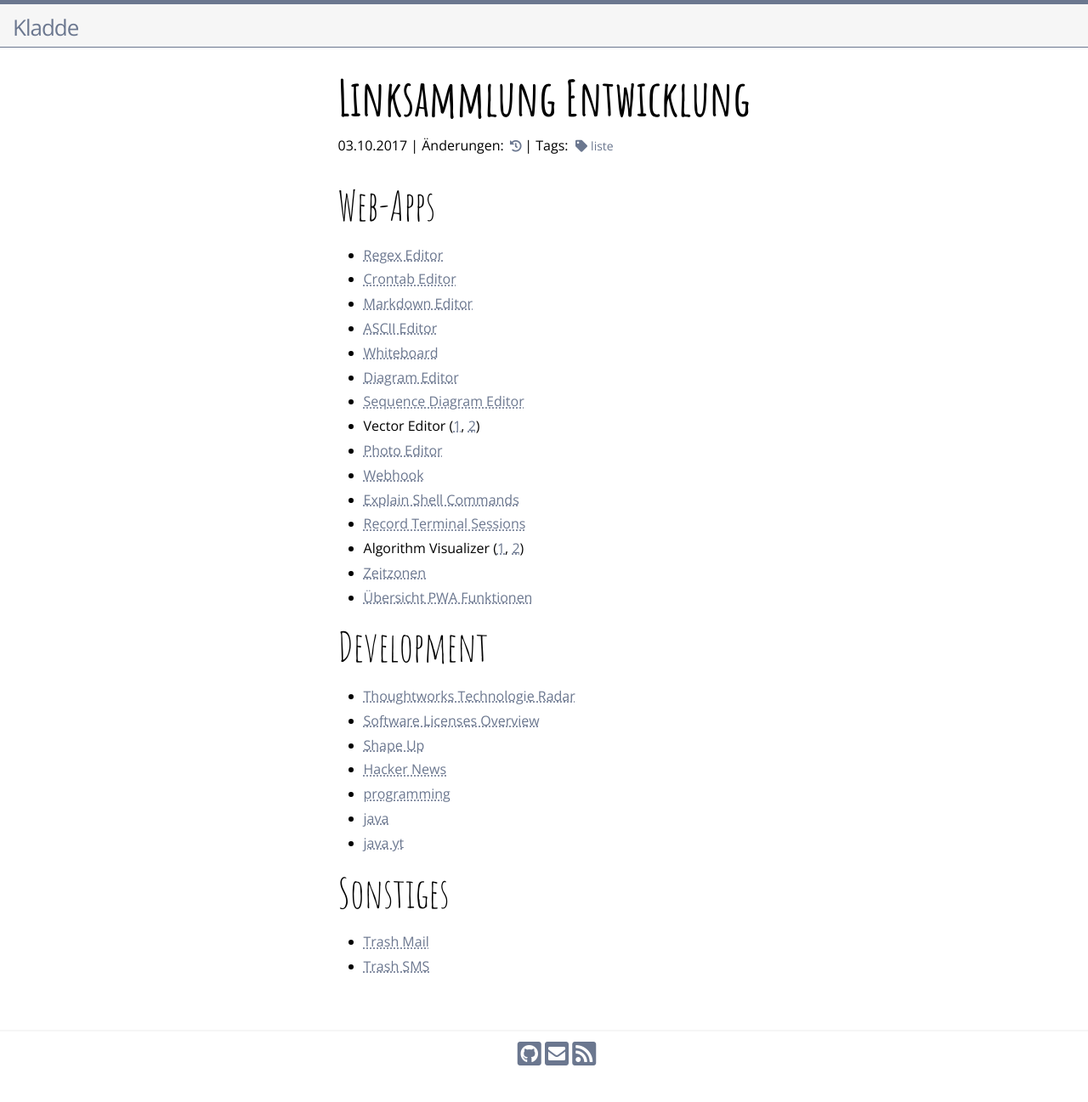
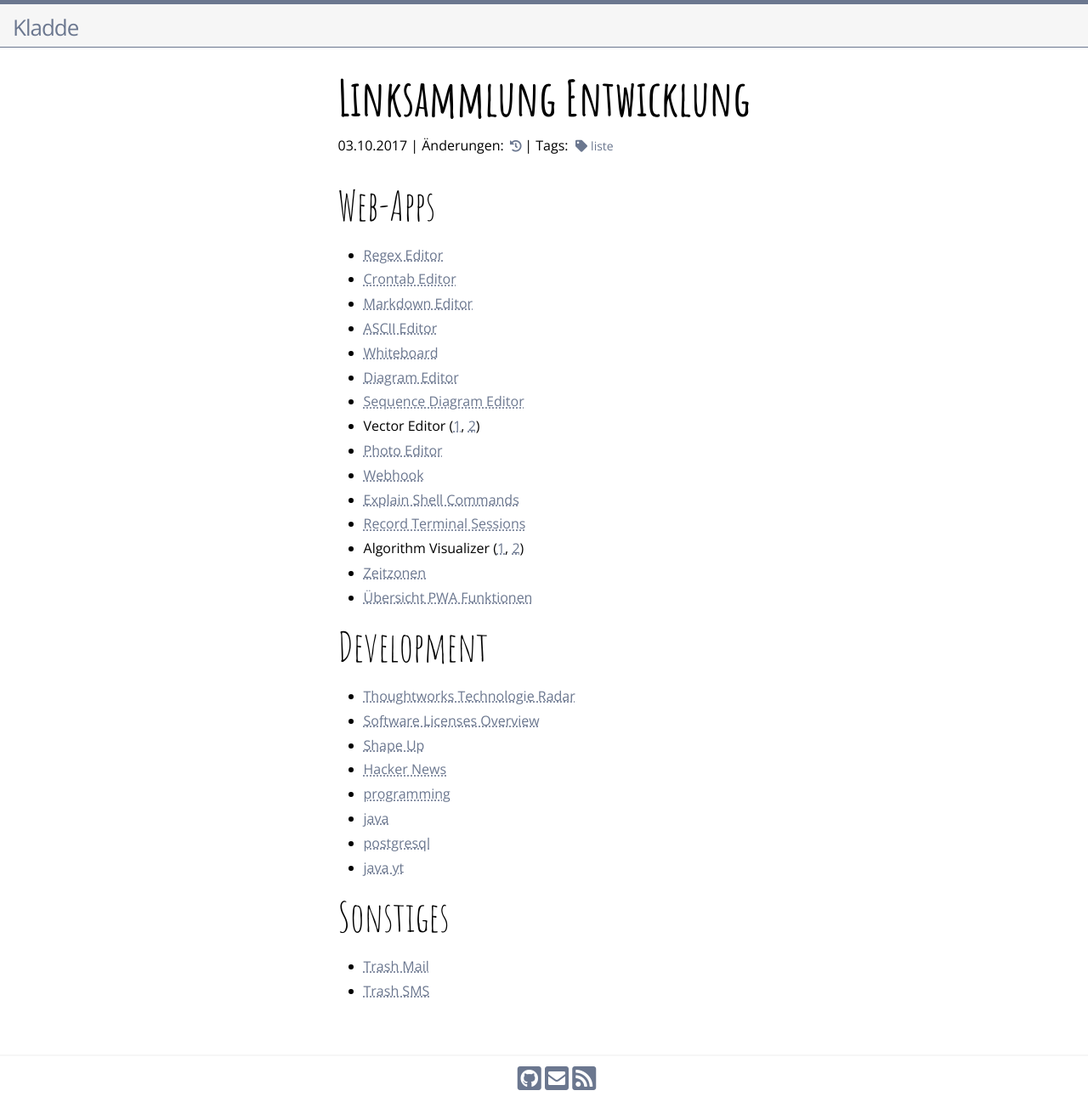
Before and after one commit to chhch/chhch.github.io, a Jekyll site: the page built from _posts/2017-10-03-linksammlung.md, in a window 1280 px wide. Shown: the whole page at 85% size. Built offline with Jekyll 4.4.1, drawn with Linux system fonts in a browser that asks for light colours; nearby versions of some CDN libraries; our own code applies the rules of GitHub Pages for plain Markdown files; comment, search, counter and statistics services are not loaded; before the commit the page ends 1268 px from its top, so only the background shows below that.

Commit message:
Add postgres link

```diff
--- a/_posts/2017-10-03-linksammlung.md
+++ b/_posts/2017-10-03-linksammlung.md
@@ -29,6 +29,7 @@ tags: [ liste ]
 - [Hacker News](https://hn.algolia.com/hot)
 - [programming](https://www.reddit.com/r/programming/top/?t=month)
 - [java](https://www.reddit.com/r/java/top/?t=month)
+- [postgresql](https://www.reddit.com/r/PostgreSQL/top/?t=month)
 - [java yt](https://www.youtube.com/@java/videos)
 
 ## Sonstiges
```
